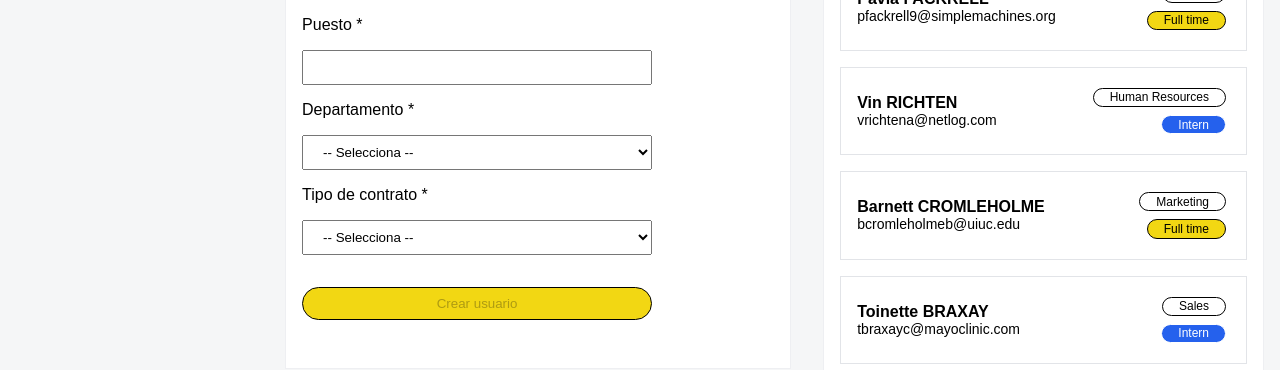
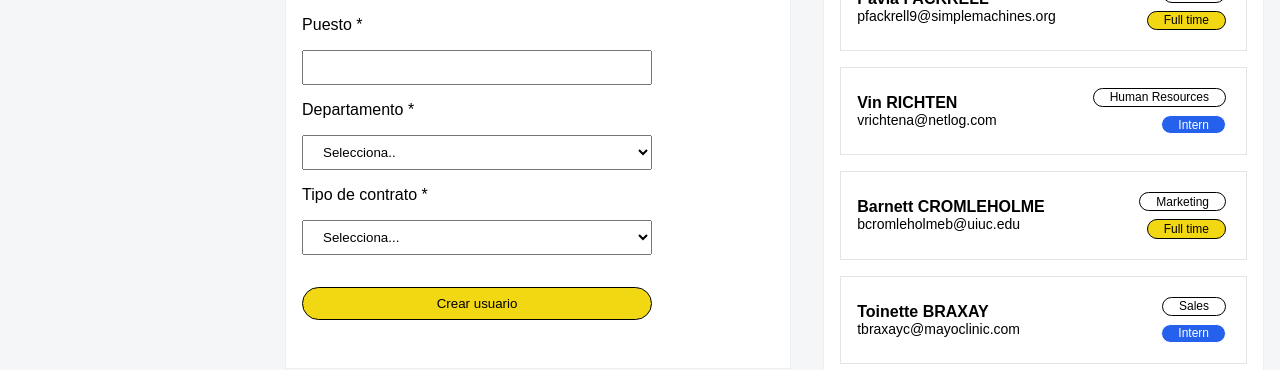
Before and after one commit to gonzaloalonsofiks/angular-coderhouse, an Angular app: page / in a window 1280 px wide. Shown: the part 1120-1490 px from the top of the page. Built offline with nearby package versions, Linux system fonts and the light colour scheme.

Commit message:
Add custom validations

```diff
--- a/src/app/user-form/user-form.component.html
+++ b/src/app/user-form/user-form.component.html
@@ -6,16 +6,36 @@
 <small>Los datos marcados con un * son requeridos.</small>
 
 <form [formGroup]="userForm" (ngSubmit)="createUser()" class="form">
-  <label
-    for="first_name"
-    ngClass="{invalid-field: userForm.controls['first_name'.invalid] && userForm.controls['first_name'].touched"
-    >Nombre *</label
-  >
-  <input type="text" formControlName="first_name" />
+  <label for="first_name">Nombre *</label>
+  <input
+    [ngClass]="{
+      'invalid-field':
+        userForm.controls['first_name'].invalid &&
+        userForm.controls['first_name'].touched
+    }"
+    type="text"
+    formControlName="first_name"
+  />
+
   <label for="last_name">Apellido *</label>
-  <input type="text" formControlName="last_name" />
+  <input
+    [ngClass]="{
+      'invalid-field':
+        userForm.controls['last_name'].invalid &&
+        userForm.controls['last_name'].touched
+    }"
+    type="text"
+    formControlName="last_name"
+  />
   <label for="email">E-mail *</label>
-  <input type="email" formControlName="email" />
+  <input
+    [ngClass]="{
+      'invalid-field':
+        userForm.controls['email'].invalid && userForm.controls['email'].touched
+    }"
+    type="email"
+    formControlName="email"
+  />
   <fieldset>
     <legend>Género</legend>
     <input type="radio" id="male" formControlName="gender" value="male" />
@@ -26,19 +46,44 @@
     <label for="other">Otro</label>
   </fieldset>
   <label for="job_title">Puesto *</label>
-  <input type="text" formControlName="job_title" />
+  <input
+    [ngClass]="{
+      'invalid-field':
+        userForm.controls['job_title'].invalid &&
+        userForm.controls['job_title'].touched
+    }"
+    type="text"
+    formControlName="job_title"
+  />
   <label for="job-area">Departamento *</label>
-  <select formControlName="job_area" id="job-area">
-    <option value="">-- Selecciona --</option>
+  <select
+    [ngClass]="{
+      'invalid-field':
+        userForm.controls['job_area'].invalid &&
+        userForm.controls['job_area'].touched
+    }"
+    formControlName="job_area"
+    id="job-area"
+  >
+    <option value="">Selecciona..</option>
     <option value="marketing">Marketing</option>
     <option value="hr">Human Resources</option>
     <option value="sales">Sales</option>
   </select>
   <label for="contract_type>">Tipo de contrato *</label>
-  <select formControlName="contract_type" id="contract_type">
-    <option value="">-- Selecciona --</option>
+  <select
+    [ngClass]="{
+      'invalid-field':
+        userForm.controls['contract_type'].invalid &&
+        userForm.controls['contract_type'].touched
+    }"
+    formControlName="contract_type"
+    id="contract_type"
+  >
+    <option value="">Selecciona...</option>
     <option value="full-time">Full time</option>
     <option value="intern">Intern</option>
   </select>
-  <button type="submit" [disabled]="userForm.invalid">Crear usuario</button>
+  <button type="submit">Crear usuario</button>
+  <!-- <button type="submit" [disabled]="userForm.invalid">Crear usuario</button> -->
 </form>
--- a/src/app/user-form/user-form.component.scss
+++ b/src/app/user-form/user-form.component.scss
@@ -45,5 +45,5 @@
 }
 
 .invalid-field {
-  border: 1px solid red;
+  border: 2px solid red;
 }
--- a/src/app/user-form/user-form.component.ts
+++ b/src/app/user-form/user-form.component.ts
@@ -27,7 +27,10 @@ export class UserFormComponent {
   }
 
   createUser(): void {
-    console.log(this.userForm.controls['email'].value);
-    console.log(this.userForm.value);
+    if (this.userForm.invalid) {
+      alert('Completa los campos marcados en rojo');
+    } else {
+      console.log(this.userForm.value);
+    }
   }
 }
```
